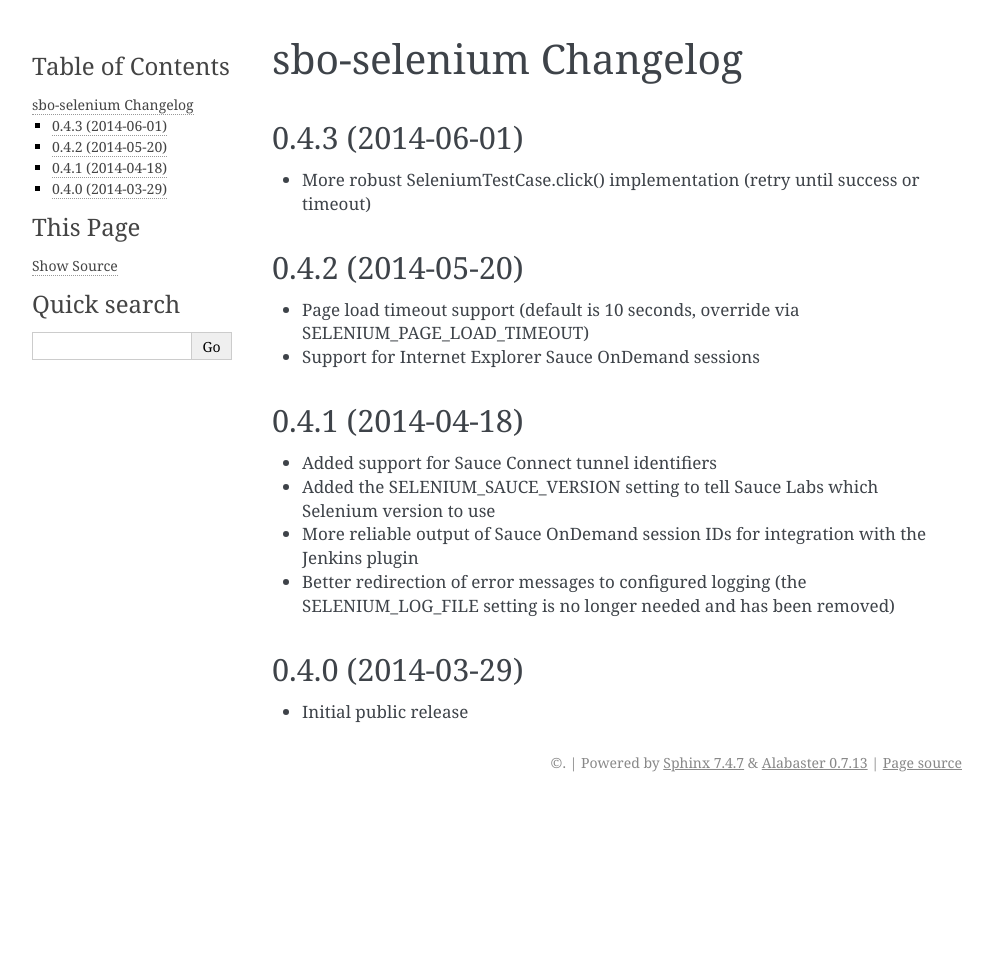
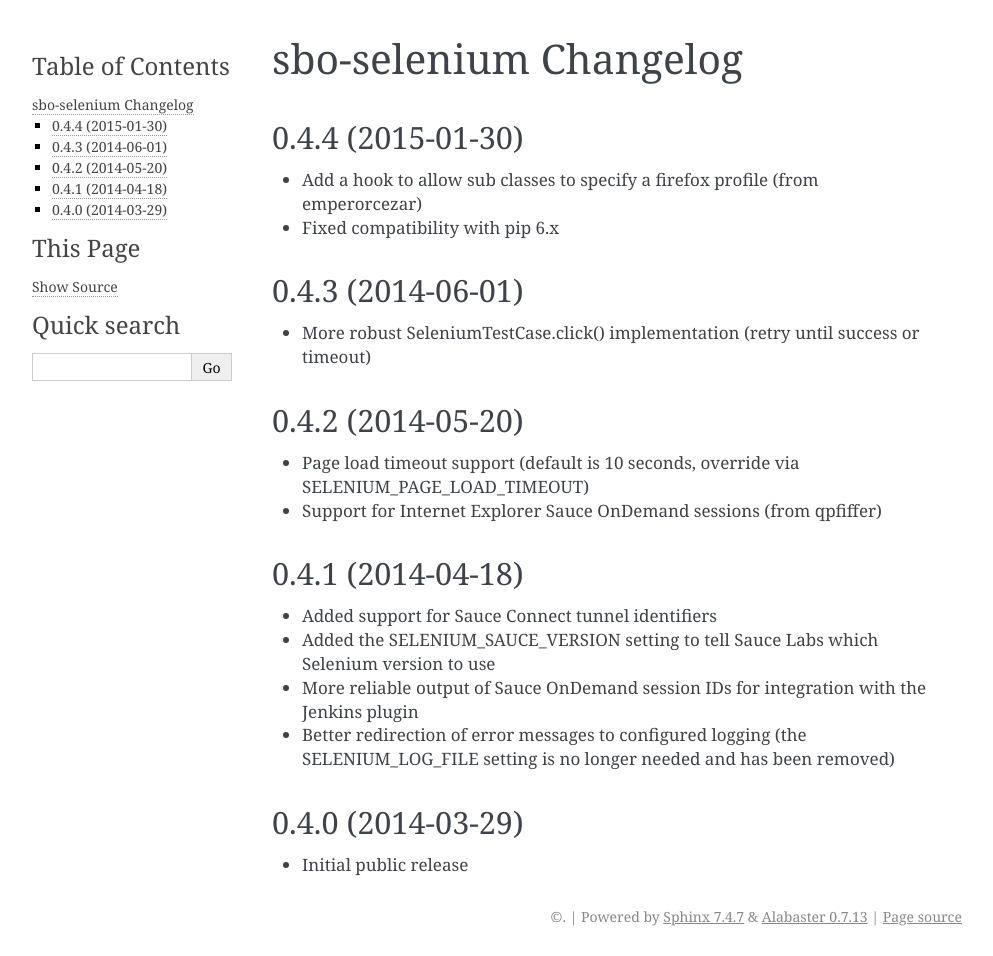
Before and after one commit to spothero/sbo-selenium, a Sphinx documentation site: the page built from docs/CHANGELOG.rst, in a window 1280 px wide. Shown: the whole page, without its empty margins (148-1141 px from the left). Built offline with Sphinx 7.4.7, drawn with Linux system fonts in a browser that asks for light colours; pages that are not in the unit, such as notebooks, are missing from menus; the version number is read from the project's files by our own code; before the commit the page ends 900 px from its top, so only the background shows below that.

Commit message:
Support pip 6.x, update dependency versions for tests

```diff
--- a/docs/CHANGELOG.rst
+++ b/docs/CHANGELOG.rst
@@ -1,5 +1,10 @@
 sbo-selenium Changelog
 ======================
+
+0.4.4 (2015-01-30)
+------------------
+* Add a hook to allow sub classes to specify a firefox profile (from emperorcezar)
+* Fixed compatibility with pip 6.x
 
 0.4.3 (2014-06-01)
 ------------------
@@ -8,7 +13,7 @@ sbo-selenium Changelog
 0.4.2 (2014-05-20)
 ------------------
 * Page load timeout support (default is 10 seconds, override via SELENIUM_PAGE_LOAD_TIMEOUT)
-* Support for Internet Explorer Sauce OnDemand sessions
+* Support for Internet Explorer Sauce OnDemand sessions (from qpfiffer)
 
 0.4.1 (2014-04-18)
 ------------------
```
Also changed, not shown: setup.py (+5 -3 lines), 3 other files.
